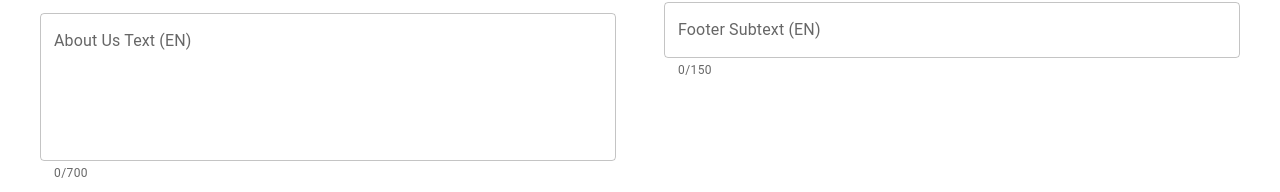
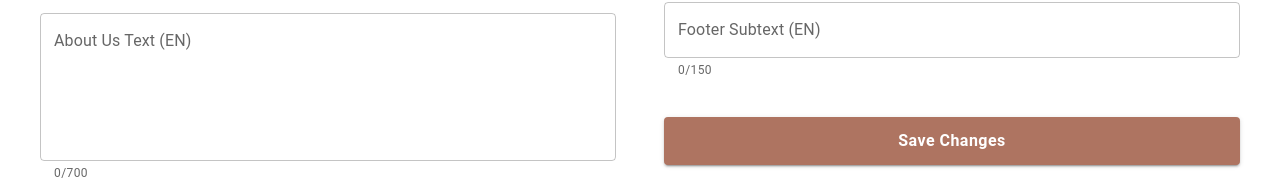
Before and after one commit to ZubalYana/stuffPlace-frontend, a React (Vite) app: page /admin in a window 1280 px wide. Shown: the part 1067-1259 px from the top of the page. Built offline with nearby package versions, Linux system fonts and the light colour scheme; no server answers; sample sign-in values are in the browser's storage; a web font is replaced by a local one.

Commit message:
handle text uploading & fetch the already uploaded

```diff
--- a/src/components/elements/TextControlBlock.tsx
+++ b/src/components/elements/TextControlBlock.tsx
@@ -1,9 +1,12 @@
-import { useState } from "react";
+import { useState, useEffect } from "react";
 import {
     TextField,
     Tabs,
     Tab,
+    Button,
 } from "@mui/material";
+import { FeedbackAlert, type FeedbackType } from "./FeedbackAlert";
+import CircularProgress from "@mui/material/CircularProgress";
 
 type Lang = "en" | "hu";
 
@@ -25,6 +28,10 @@ type HighlightedLocalizedText = {
 
 export const TextControlBlock = () => {
     const [lang, setLang] = useState<Lang>("en");
+    const [isSaving, setIsSaving] = useState(false);
+    const [feedbackOpen, setFeedbackOpen] = useState(false);
+    const [feedbackMessage, setFeedbackMessage] = useState("");
+    const [feedbackSeverity, setFeedbackSeverity] = useState<FeedbackType>("success");
 
     const [mainDescription, setMainDescription] =
         useState<HighlightedLocalizedText>({
@@ -51,6 +58,69 @@ export const TextControlBlock = () => {
         useState<LocalizedText>({ en: "", hu: "" });
 
     const isEmpty = (value: string) => value.trim().length === 0;
+
+    const handleSave = async () => {
+        setIsSaving(true);
+
+        try {
+            const res = await fetch("http://localhost:5000/text", {
+                method: "PUT",
+                headers: {
+                    "Content-Type": "application/json",
+                },
+                body: JSON.stringify({
+                    mainDescription,
+                    aboutText,
+                    advantagesText,
+                    unitsText,
+                    facilitiesText,
+                    footerSubtext,
+                }),
+            });
+
+            const data = await res.json();
+
+            if (!res.ok) {
+                throw new Error(data.message || "Failed to save text");
+            }
+
+            console.log("Saved successfully:", data);
+            setFeedbackMessage('Text modified successfully!');
+            setFeedbackSeverity("success");
+            setFeedbackOpen(true);
+        } catch (err: any) {
+            console.error(err);
+            setFeedbackMessage(`Error: ${err.message}`);
+            setFeedbackSeverity("error");
+            setFeedbackOpen(true);
+        } finally {
+            setIsSaving(false);
+        }
+    };
+
+    const fetchText = async () => {
+        try {
+            const res = await fetch("http://localhost:5000/text");
+            if (!res.ok) throw new Error("Failed to fetch text");
+
+            const data = await res.json();
+            console.log("Fetched text:", data);
+
+            setMainDescription(data.mainDescription);
+            setAboutText(data.aboutUsText);
+            setAdvantagesText(data.advantagesText);
+            setUnitsText(data.unitsText);
+            setFacilitiesText(data.facilitiesText);
+            setFooterSubtext(data.footerSubtext);
+        } catch (err: any) {
+            console.error("Error fetching text:", err);
+        }
+    };
+
+
+    useEffect(() => {
+        fetchText();
+    }, []);
 
     return (
         <div className="w-full text-[#1E1E1E] mt-6 space-y-6">
@@ -206,8 +276,39 @@ export const TextControlBlock = () => {
                             />
                         </div>
                     ))}
+                    <Button
+                        variant="contained"
+                        sx={{
+                            mt: 3,
+                            width: "100%",
+                            height: 48,
+                            backgroundColor: "#AE7461",
+                            fontWeight: "bold",
+                            fontSize: "16px",
+                            textTransform: "none",
+                            "&:hover": {
+                                backgroundColor: "#966554",
+                            },
+                        }}
+                        onClick={handleSave}
+                        disabled={isSaving}
+                    >
+                        {isSaving ? (
+                            <CircularProgress size={24} sx={{ color: "white" }} />
+                        ) : (
+                            "Save Changes"
+                        )}
+                    </Button>
+
+
                 </div>
             </div>
+            <FeedbackAlert
+                open={feedbackOpen}
+                message={feedbackMessage}
+                severity={feedbackSeverity}
+                onClose={() => setFeedbackOpen(false)}
+            />
         </div>
     );
 };
```
